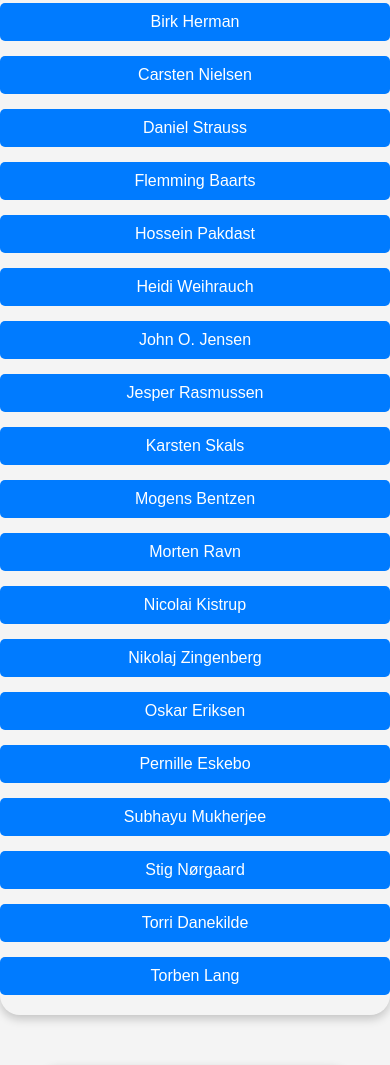
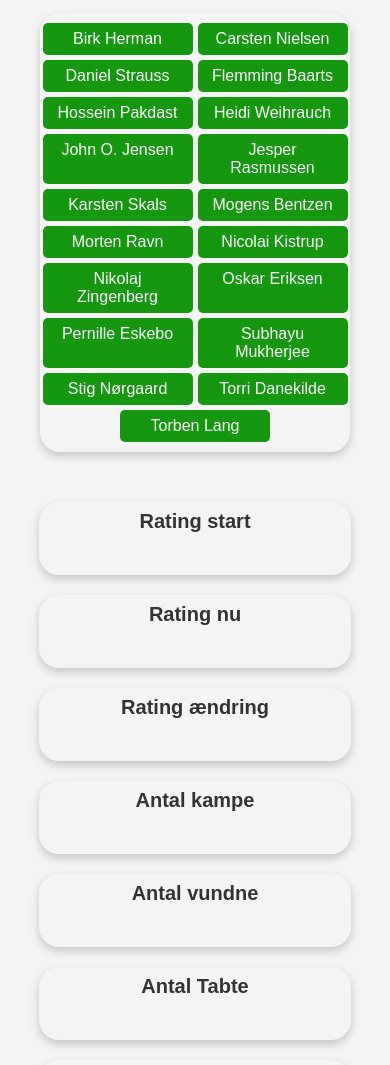
Before and after one commit to Oskarmle/TableTennis_playerData, a plain HTML site: page public/index.html in a window 390 px wide. Shown: the part 125-1190 px from the top of the page. Drawn offline with Linux system fonts and the light colour scheme; no server answers.

Commit message:
small styling chances

```diff
--- a/public/style.css
+++ b/public/style.css
@@ -9,19 +9,19 @@ body {
     font-family: Arial, sans-serif;
     background-color: #f4f4f4;
     color: #333;
-    margin: 0;
-    padding: 0;
     display: flex;
     flex-direction: column;
     align-items: center;
-    min-height: 100vh;
     width: 100vw;
+    margin-bottom: 20px;
+    height: 100%;
 }
 
 h1 {
     color: #333;
     text-align: center;
     margin-bottom: 30px;
+    margin-top: 30px;
     font-size: 34px;
 }
 
@@ -47,10 +47,8 @@ main{
     display: flex;
     flex-direction: column;
     margin-top: 50px;
-    max-width: 95vw;
-    gap: 30px;
-    height: 400px;
-
+    max-width: 1500px;
+    gap: 20px;
 }
 
 .allStats{
@@ -74,7 +72,7 @@ main{
 ul{
     display: flex;
     margin: 0;
-    padding: 8px;
+    padding: 12px;
     list-style-type: none;
     width: 95%;
     overflow-y: hidden;
@@ -97,7 +95,7 @@ ul{
 a {
     display: inline-block;
     padding: 10px 20px;
-    background-color: #007BFF;
+    background-color: #159710;
     color: white;
     text-decoration: none;
     border-radius: 5px;
@@ -112,8 +110,22 @@ a:hover {
 
 /* Responsive Layout */
 @media (max-width: 600px) {
-    a {
-        width: 100%;
+    .container {
+        gap: 5px;
+        border-radius: 20px;
+        padding-top: 10px;
+        padding-bottom: 10px;
+        margin: 0 40px;
+        box-shadow: 0 4px 10px rgba(0, 0, 0, 0.2);
+    }
+
+    .container a{
+        width: 50px;
+        padding: 7px 10px;
+    }
+
+    .playerName{
+        margin-top: 0;
     }
 }
 
@@ -129,14 +141,6 @@ a:hover {
     background: #cd7f32;
 }
 
-#RatingStartSeasonList li div p{
-    margin: 5px 0 10px 0;
-}
-
-#RatingStartSeasonList li div h4{
-    margin: 10px 0 0 0;
-}
-
 /* all stats list srollbar styling */
 ul::-webkit-scrollbar {
     height: 8px;
@@ -146,7 +150,3 @@ ul::-webkit-scrollbar-thumb{
     background: grey;
     border-radius: 4px;
 }
-
-.playerName .playerStat{
-    margin: 0;
-}
```
